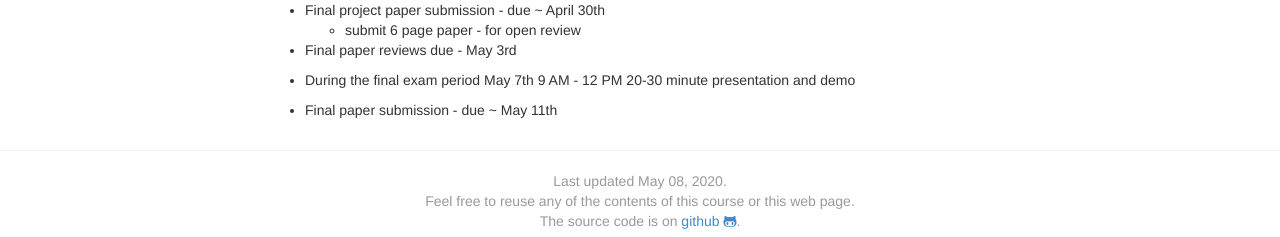
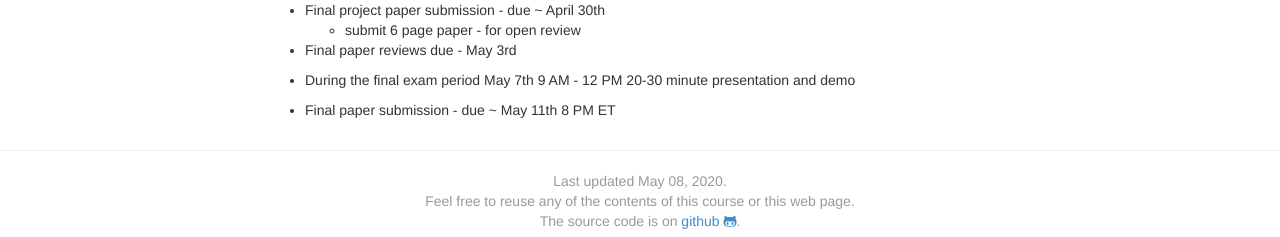
Before and after one commit to dialog-systems-class/dialog-systems-class.github.io, a Jekyll site: the page built from index.md, in a window 1280 px wide. Shown: the part 660-897 px from the top of the page. Built offline with Jekyll 4.4.1, drawn with Linux system fonts in a browser that asks for light colours; nearby versions of some CDN libraries.

Commit message:
Added time.

```diff
--- a/index.md
+++ b/index.md
@@ -79,4 +79,4 @@ Assignments
 
 * During the final exam period May 7th 9 AM - 12 PM  20-30 minute presentation and demo
 
-* Final paper submission - due ~ May 11th
+* Final paper submission - due ~ May 11th 8 PM ET
```
